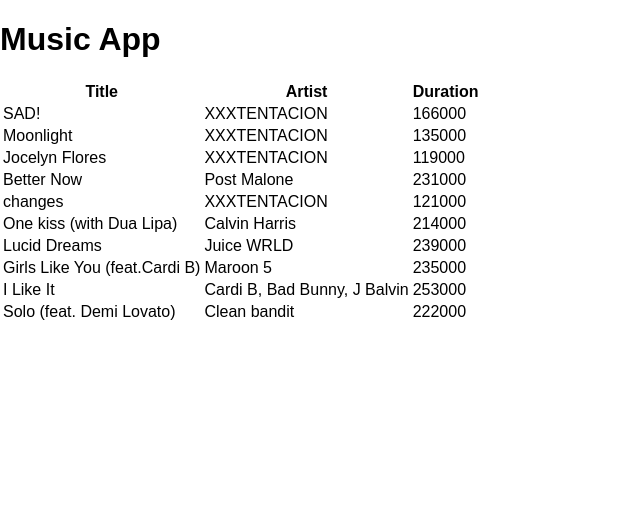
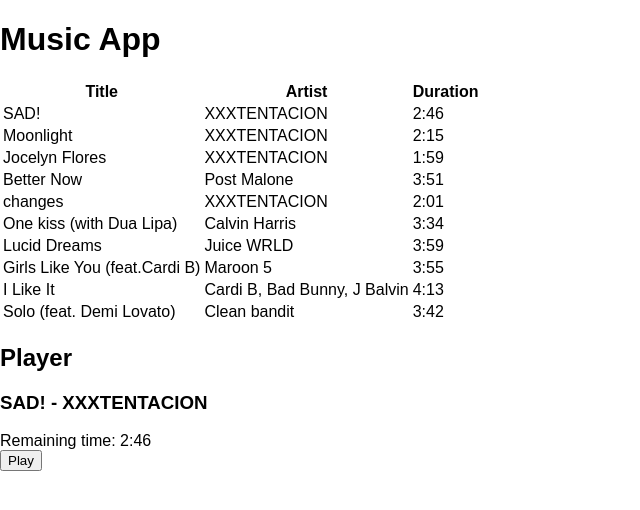
Before and after one commit to PatrickDai/lets-react, a React (Create React App) app: page /music in a window 1280 px wide. Shown: the top 510 px of the page, without its empty margins (0-640 px from the left). Built offline with nearby package versions, Linux system fonts and the light colour scheme.

Commit message:
Add a player without audio :(

```diff
--- a/src/music/MusicApp.js
+++ b/src/music/MusicApp.js
@@ -1,34 +1,20 @@
 import React, { Component } from 'react';
 import musics from './music.service'
+import MusicList from './MusicList';
+import MusicPlayer from './MusicPlayer';
 
 export default class MusicApp extends Component {
+  state = {
+    currentPlayingList: musics
+  };
+
   render() {
     return (
-      <div className="Music-App">
+      <div className='Music-App'>
         <h1> Music App </h1>
         <MusicList musics={musics}/>
+        <MusicPlayer musics={this.state.currentPlayingList}></MusicPlayer>
       </div>
     );
   }
 }
-
-function MusicList(props) {
-  const header = <tr>
-    <th>Title</th>
-    <th>Artist</th>
-    <th>Duration</th>
-  </tr>;
-  const rows = props.musics.map((music, i) =>
-    <tr key={i}>
-      <td>{music.title}</td>
-      <td>{music.artist}</td>
-      <td>{music.duration}</td>
-    </tr>
-  );
-  return (
-    <table>
-      <thead>{header}</thead>
-      <tbody>{rows}</tbody>
-    </table>
-  );
-}
--- /dev/null
+++ b/src/music/MusicList.js
@@ -0,0 +1,23 @@
+import React  from 'react';
+import humanReadableDuration from './duration.service';
+
+export default function MusicList(props) {
+  const header = <tr>
+    <th>Title</th>
+    <th>Artist</th>
+    <th>Duration</th>
+  </tr>;
+  const rows = props.musics.map((music, i) =>
+    <tr key={i}>
+      <td>{music.title}</td>
+      <td>{music.artist}</td>
+      <td>{humanReadableDuration(music.duration)}</td>
+    </tr>
+  );
+  return (
+    <table>
+      <thead>{header}</thead>
+      <tbody>{rows}</tbody>
+    </table>
+  );
+}
--- /dev/null
+++ b/src/music/MusicPlayer.js
@@ -0,0 +1,57 @@
+import React, { Component } from 'react';
+import humanReadableDuration from './duration.service'
+
+export default class MusicPlayer extends Component {
+  state = {
+    currentMusicIndex: 0,
+    isPlaying: false
+  };
+
+  render() {
+    const { musics } = this.props;
+    const music = musics[this.state.currentMusicIndex];
+    return (
+      <section>
+        <h2>Player</h2>
+        <div>
+          <h3>{music.title} - {music.artist}</h3>
+          <div>Remaining time: {humanReadableDuration(this.state.timer || music.duration)}</div>
+          <button onClick={this.handlePlay.bind(this, music)}>{this.state.isPlaying ? 'Stop' : 'Play'}</button>
+        </div>
+      </section>
+    )
+  }
+
+  handlePlay(music) {
+    const isPlaying = !this.state.isPlaying;
+    isPlaying ? this.play(music) : this.stop();
+    this.setState({ isPlaying });
+  }
+
+  play(music) {
+    const finishAt = Date.now() + music.duration;
+    const tick = () => {
+      const timeLeft = finishAt - Date.now();
+      if (timeLeft <= 0) {
+        clearInterval(this.timerInterval);
+        this.playNext();
+      }
+      this.setState({ timer: Math.max(timeLeft, 0) });
+    };
+    this.timerInterval = setInterval(tick, 1000);
+  }
+
+  playNext() {
+    const nextMusicIndex = (this.state.currentMusicIndex + 1) % this.props.musics.length;
+    this.setState({ currentMusicIndex: nextMusicIndex });
+    this.play(this.props.musics[this.state.currentMusicIndex]);
+  }
+
+  stop() {
+    clearInterval(this.timerInterval);
+  }
+
+  componentWillUnmount() {
+    this.stop();
+  }
+}
--- /dev/null
+++ b/src/music/duration.service.js
@@ -0,0 +1,9 @@
+export default function humanReadableDuration(duration) {
+  if (!duration) {
+    return null
+  }
+  const minutes = Math.floor(duration / (60 * 1000));
+  const remaining = duration - (minutes * 60 * 1000);
+  const seconds = ('0' + Math.floor(remaining / 1000)).slice(-2);
+  return `${minutes}:${seconds}`;
+}
```
